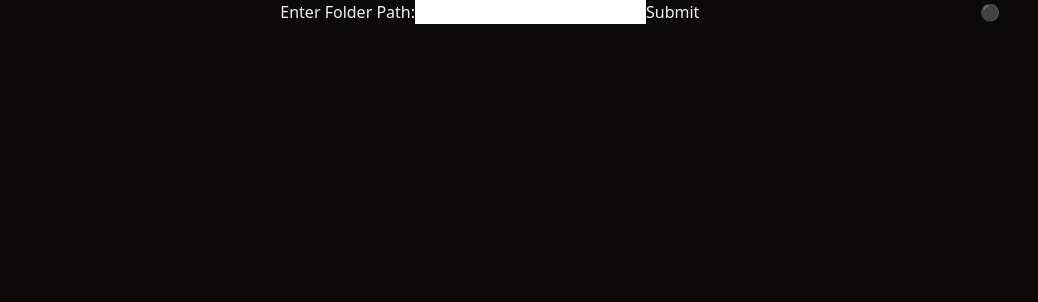
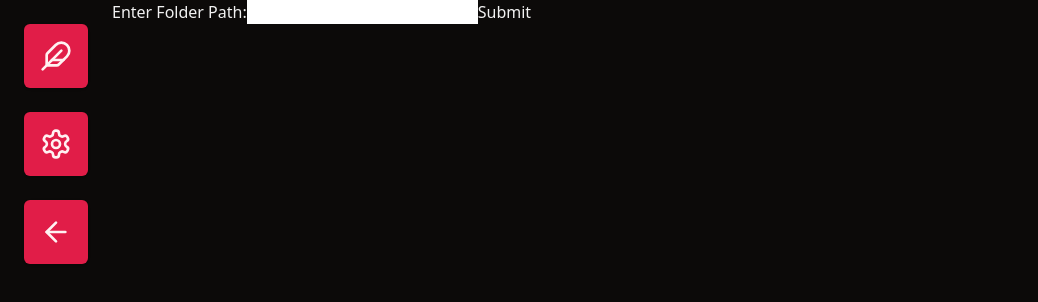
Before and after one commit to RainbowPigCake/ClipManager, a React (Vite) app: page / in a window 1280 px wide. Shown: the top 302 px of the page, without its empty margins (0-1038 px from the left). Built offline with nearby package versions, Linux system fonts and the light colour scheme.

Commit message:
initialize navbar component

```diff
--- a/package.json
+++ b/package.json
@@ -15,6 +15,7 @@
     "@radix-ui/react-label": "^2.1.0",
     "@radix-ui/react-select": "^2.1.1",
     "@radix-ui/react-slot": "^1.1.0",
+    "@radix-ui/react-tooltip": "^1.1.2",
     "@tauri-apps/api": "^1.2.0",
     "class-variance-authority": "^0.7.0",
     "clsx": "^2.1.1",
--- a/src/App.tsx
+++ b/src/App.tsx
@@ -2,6 +2,7 @@ import { useState, useEffect } from 'react';
 import ClipGrid from './ClipGrid';
 import ClipViewer from './ClipViewer';
 import { ThemeProvider } from '@/components/theme-provider';
+import NavBar from './NavBar';
 
 function App() {
   const [viewingClipPath, setViewingClipPath] = useState(null);
@@ -26,17 +27,20 @@ function App() {
 
   return (
     <ThemeProvider defaultTheme="dark" storageKey="vite-ui-theme">
-      <div className="bg-background text-foreground">
+      <div className="flex flex-row bg-background text-foreground">
+        <NavBar />
         {!!viewingClipPath && (
           <ClipViewer
             onBack={handleBackViewer}
             clipFilePath={viewingClipPath}
           />
         )}
-        <ClipGrid
-          handleClickClip={handleClipClick}
-          isVisible={!viewingClipPath}
-        />
+        <div className="flex-grow">
+          <ClipGrid
+            handleClickClip={handleClipClick}
+            isVisible={!viewingClipPath}
+          />
+        </div>
       </div>
     </ThemeProvider>
   );
--- a/src/ClipGrid.css
+++ b/src/ClipGrid.css
@@ -3,8 +3,3 @@
   grid-template-columns: repeat(auto-fit, minmax(301px, 1fr));
   justify-items: center;
 }
-
-.topPanel {
-  display: flex;
-  justify-content: space-evenly;
-}
--- a/src/ClipGrid.tsx
+++ b/src/ClipGrid.tsx
@@ -30,12 +30,8 @@ export default function ClipGrid({ handleClickClip, isVisible }) {
   };
 
   return (
-    <>
     <div className={`${isVisible ? 'block' : 'hidden'}`} ref={clipGridRef}>
-        <div className="topPanel">
       <SearchBar onRefresh={refreshClips} />
-          <Record />
-        </div>
       <div className="list-container">
         {clips.map((clip) => (
           <Clip
@@ -46,6 +42,5 @@ export default function ClipGrid({ handleClickClip, isVisible }) {
         ))}
       </div>
     </div>
-    </>
   );
 }
--- /dev/null
+++ b/src/NavBar.tsx
@@ -0,0 +1,43 @@
+import React from 'react';
+import { Feather, Settings, ArrowLeft } from 'lucide-react';
+import { Button } from './components/ui/button';
+import {
+  Tooltip,
+  TooltipContent,
+  TooltipProvider,
+  TooltipTrigger,
+} from '@/components/ui/tooltip';
+
+export default function NavBar() {
+  return (
+    <div className="flex flex-col">
+      <Button className="mx-6 mt-6 h-16 w-16" size={'icon'}>
+        <Feather className="h-8 w-8"></Feather>
+      </Button>
+      <TooltipProvider>
+        <Tooltip>
+          <TooltipTrigger asChild>
+            <Button className="mx-6 mt-6 h-16 w-16" size={'icon'}>
+              <Settings className="h-8 w-8"></Settings>
+            </Button>
+          </TooltipTrigger>
+          <TooltipContent className="bg-card">
+            <p>Settings</p>
+          </TooltipContent>
+        </Tooltip>
+      </TooltipProvider>
+      <TooltipProvider>
+        <Tooltip>
+          <TooltipTrigger asChild>
+            <Button className="mx-6 mt-6 h-16 w-16" size={'icon'}>
+              <ArrowLeft className="h-8 w-8"></ArrowLeft>
+            </Button>
+          </TooltipTrigger>
+          <TooltipContent className="bg-card">
+            <p>Back</p>
+          </TooltipContent>
+        </Tooltip>
+      </TooltipProvider>
+    </div>
+  );
+}
--- /dev/null
+++ b/src/components/ui/button.tsx
@@ -0,0 +1,57 @@
+import * as React from "react"
+import { Slot } from "@radix-ui/react-slot"
+import { cva, type VariantProps } from "class-variance-authority"
+
+import { cn } from "@/lib/utils"
+
+const buttonVariants = cva(
+  "inline-flex items-center justify-center whitespace-nowrap rounded-md text-sm font-medium transition-colors focus-visible:outline-none focus-visible:ring-1 focus-visible:ring-ring disabled:pointer-events-none disabled:opacity-50",
+  {
+    variants: {
+      variant: {
+        default:
+          "bg-primary text-primary-foreground shadow hover:bg-primary/90",
+        destructive:
+          "bg-destructive text-destructive-foreground shadow-sm hover:bg-destructive/90",
+        outline:
+          "border border-input bg-background shadow-sm hover:bg-accent hover:text-accent-foreground",
+        secondary:
+          "bg-secondary text-secondary-foreground shadow-sm hover:bg-secondary/80",
+        ghost: "hover:bg-accent hover:text-accent-foreground",
+        link: "text-primary underline-offset-4 hover:underline",
+      },
+      size: {
+        default: "h-9 px-4 py-2",
+        sm: "h-8 rounded-md px-3 text-xs",
+        lg: "h-10 rounded-md px-8",
+        icon: "h-9 w-9",
+      },
+    },
+    defaultVariants: {
+      variant: "default",
+      size: "default",
+    },
+  }
+)
+
+export interface ButtonProps
+  extends React.ButtonHTMLAttributes<HTMLButtonElement>,
+    VariantProps<typeof buttonVariants> {
+  asChild?: boolean
+}
+
+const Button = React.forwardRef<HTMLButtonElement, ButtonProps>(
+  ({ className, variant, size, asChild = false, ...props }, ref) => {
+    const Comp = asChild ? Slot : "button"
+    return (
+      <Comp
+        className={cn(buttonVariants({ variant, size, className }))}
+        ref={ref}
+        {...props}
+      />
+    )
+  }
+)
+Button.displayName = "Button"
+
+export { Button, buttonVariants }
--- /dev/null
+++ b/src/components/ui/tooltip.tsx
@@ -0,0 +1,28 @@
+import * as React from "react"
+import * as TooltipPrimitive from "@radix-ui/react-tooltip"
+
+import { cn } from "@/lib/utils"
+
+const TooltipProvider = TooltipPrimitive.Provider
+
+const Tooltip = TooltipPrimitive.Root
+
+const TooltipTrigger = TooltipPrimitive.Trigger
+
+const TooltipContent = React.forwardRef<
+  React.ElementRef<typeof TooltipPrimitive.Content>,
+  React.ComponentPropsWithoutRef<typeof TooltipPrimitive.Content>
+>(({ className, sideOffset = 4, ...props }, ref) => (
+  <TooltipPrimitive.Content
+    ref={ref}
+    sideOffset={sideOffset}
+    className={cn(
+      "z-50 overflow-hidden rounded-md bg-primary px-3 py-1.5 text-xs text-primary-foreground animate-in fade-in-0 zoom-in-95 data-[state=closed]:animate-out data-[state=closed]:fade-out-0 data-[state=closed]:zoom-out-95 data-[side=bottom]:slide-in-from-top-2 data-[side=left]:slide-in-from-right-2 data-[side=right]:slide-in-from-left-2 data-[side=top]:slide-in-from-bottom-2",
+      className
+    )}
+    {...props}
+  />
+))
+TooltipContent.displayName = TooltipPrimitive.Content.displayName
+
+export { Tooltip, TooltipTrigger, TooltipContent, TooltipProvider }
```
Also changed, not shown: 1 other file (tests, documents, lock files or other folders). Lines whose indentation alone changed are shown as unchanged.
